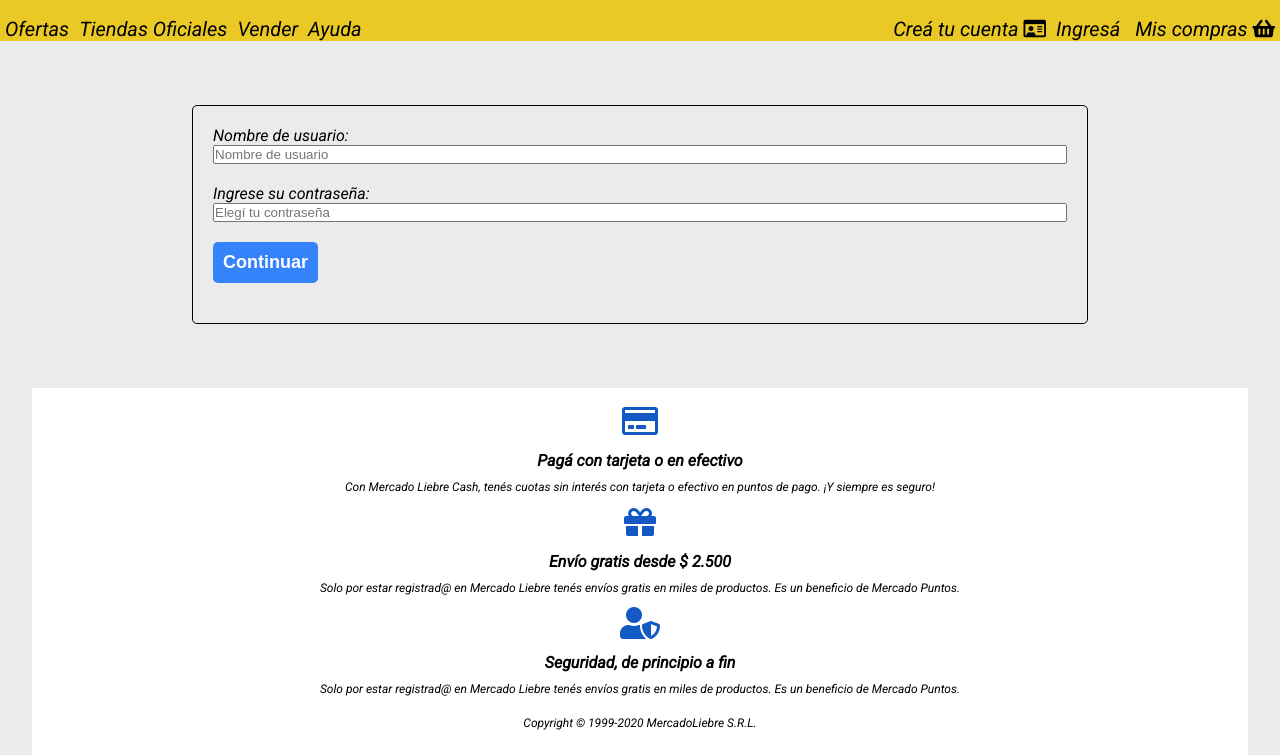
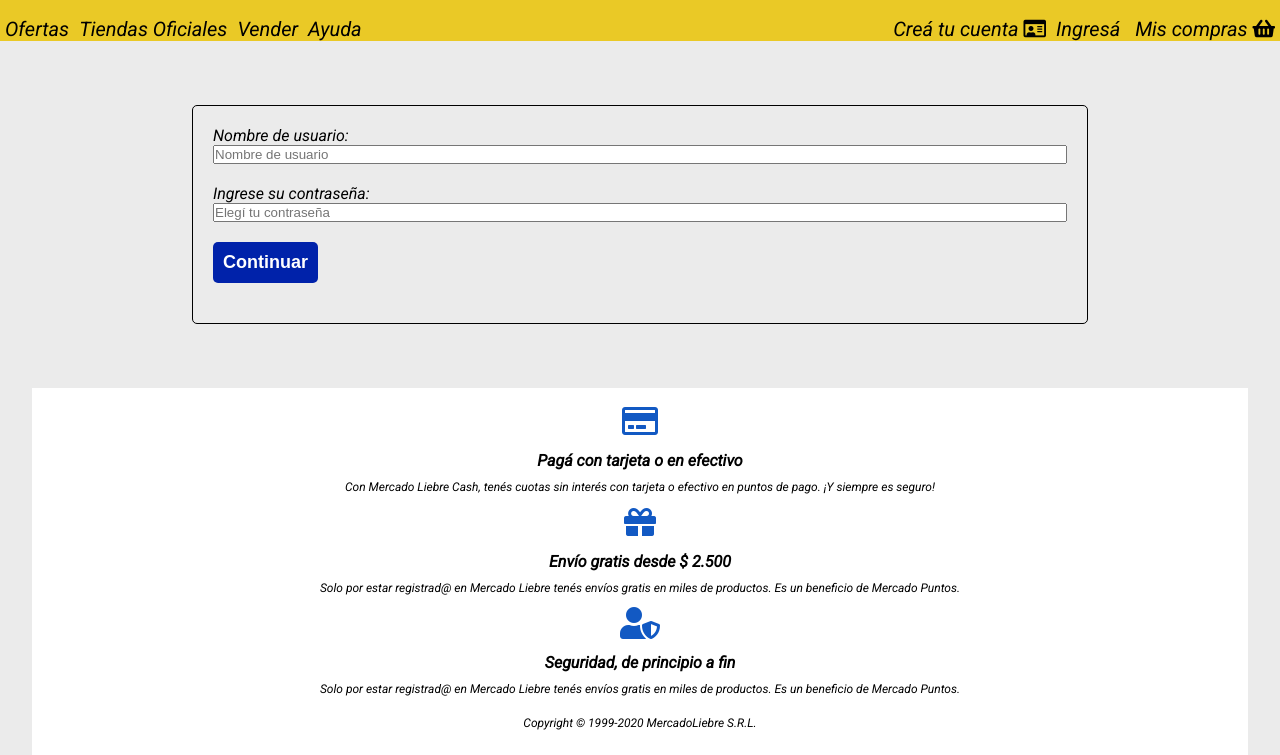
Before and after one commit to GatoQuilis/Mercado-Liebre, a website: page views/login.html in a window 1280 px wide. In both pictures the pointer is over the button "Continuar". Shown: the part 155-910 px from the top of the page. Drawn offline with Linux system fonts and the light colour scheme; files that its build step writes are made by us from their sources; files whose address does not match are found by name.

Commit message:
cargue mal el bck-color XD

```diff
--- a/public/css/styles.css
+++ b/public/css/styles.css
@@ -250,7 +250,7 @@
 }
 
 button:hover {
-    bck: #0022AA;
+    background-color: #0022AA;
 }
 
 @media (min-width: 480px) {
```
